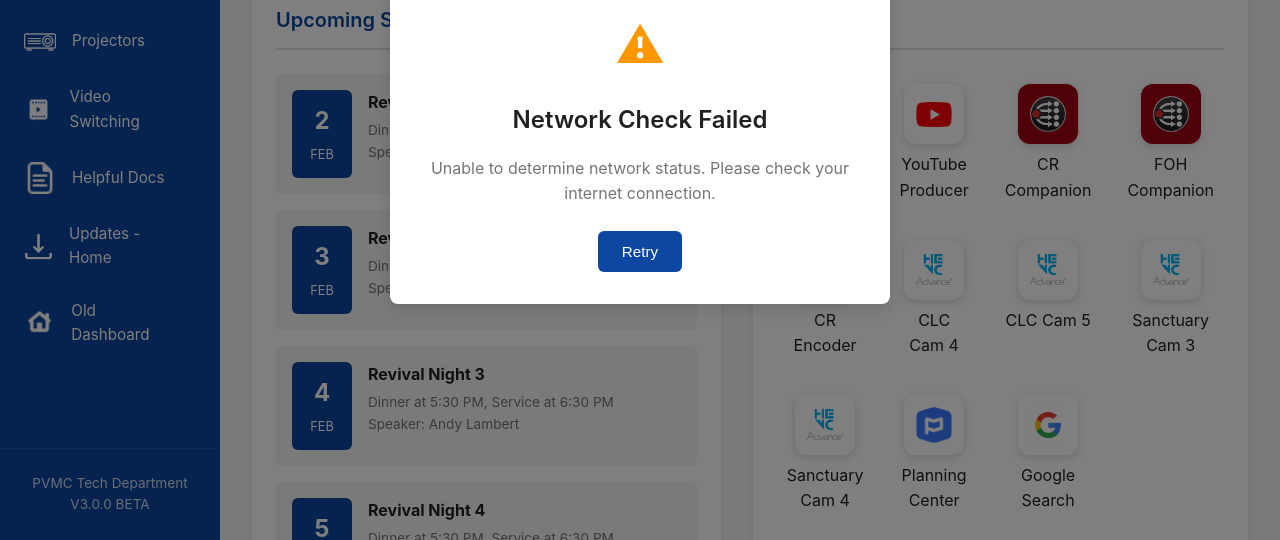
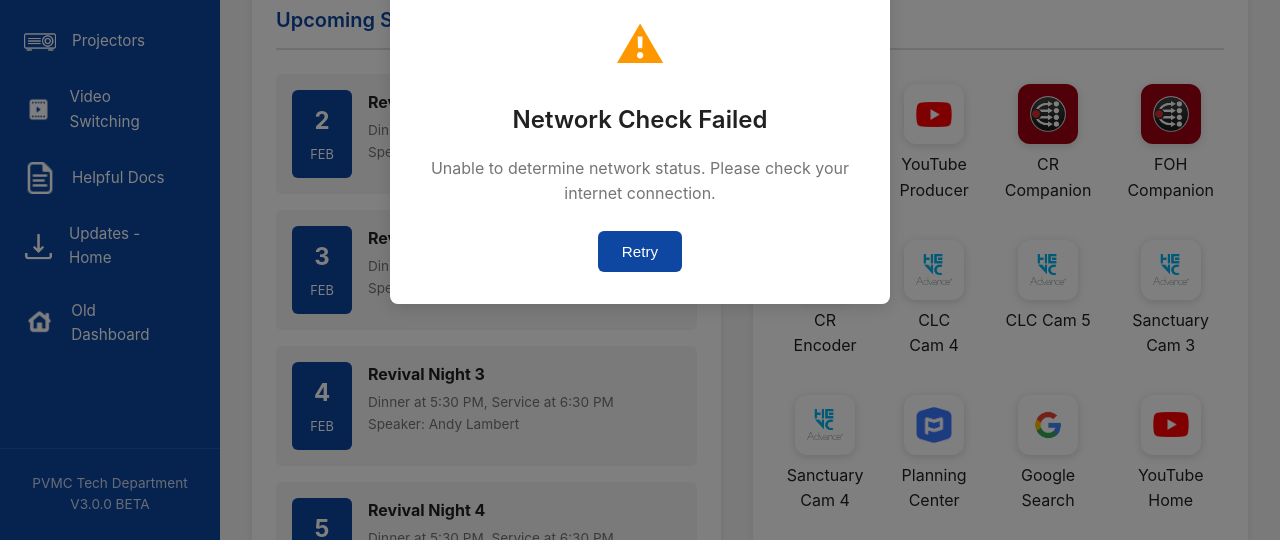
Before and after one commit to coleby41/PVMC-Video-Dashboard, a plain HTML site: page NEW VERSION/index.html in a window 1280 px wide. Shown: the part 260-800 px from the top of the page. Drawn offline with Linux system fonts and the light colour scheme; no server answers.

Commit message:
Added YT Home to the apps!

```diff
--- a/NEW VERSION/index.html
+++ b/NEW VERSION/index.html
@@ -185,6 +185,12 @@
                             <div class="quick-link-text">Google Search</div>
                         </a>
 
+                        <a class="quick-link-item"
+                            onclick="window.open('https://www.youtube.com/', '_blank')">
+                            <div class="quick-link-icon YT-icon"></div>
+                            <div class="quick-link-text">YouTube Home</div>
+                        </a>
+
                     </div>
                 </div>
 
```
